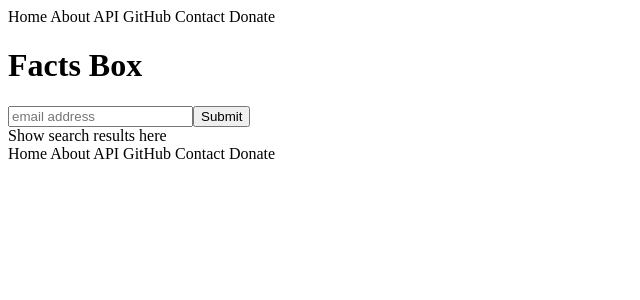
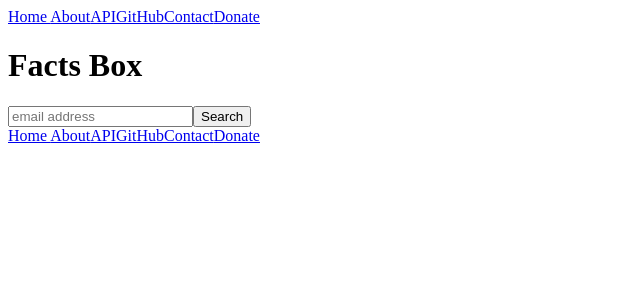
Before and after one commit to dcbentley/unnamed-pwned-app, a React (Create React App) app: page / in a window 1280 px wide. Shown: the top 300 px of the page, without its empty margins (0-640 px from the left). Built offline with nearby package versions, Linux system fonts and the light colour scheme.

Commit message:
api results testing

```diff
--- a/package.json
+++ b/package.json
@@ -8,6 +8,7 @@
     "@testing-library/user-event": "^7.2.1",
     "react": "^16.13.1",
     "react-dom": "^16.13.1",
+    "react-router-dom": "^5.2.0",
     "react-scripts": "3.4.1"
   },
   "scripts": {
--- a/src/App.js
+++ b/src/App.js
@@ -1,12 +1,15 @@
 import React, { Component } from 'react';
+import { BrowserRouter as Router } from 'react-router-dom';
 import './App.css';
 import LandingPage from './LandingPage';
+import SearchBox from './SearchBox';
 
 class App extends Component {
-  constructor () {
-    super ();
+  constructor (props) {
+    super (props);
       this.state = {
         placeHolder: null,
+        email: ['placeholder'],
     }
 }
 // COMMENTED OUT TO PREVENT REACHING API LIMITS DURING BUILD
@@ -25,6 +28,10 @@ class App extends Component {
 //   .then(console.log)
 // }
 
+setAccounts = accountObjects => {
+  this.setState({ accountObjects });
+}
+
 
   render() {
     console.log();
--- a/src/LandingPage.js
+++ b/src/LandingPage.js
@@ -1,8 +1,7 @@
-import React, { Component } from 'react'
-import Navigation from './Navigation'
-import FactsBox from './FactsBox'
-import SearchBox from './SearchBox'
-import SearchResults from './SearchResults'
+import React, { Component } from 'react';
+import Navigation from './Navigation/Navigation';
+import FactsBox from './FactsBox';
+import SearchBox from './SearchBox';
 
 class LandingPage extends Component {
 	render() {
@@ -11,8 +10,6 @@ class LandingPage extends Component {
 				<Navigation />
 				<FactsBox />
 				<SearchBox />
-                <SearchResults />
-
 				<footer>
 					<div className='navFooter'>
 						<Navigation />
--- a/src/Navigation.js
+++ /dev/null
@@ -1,22 +0,0 @@
-import React, { Component } from 'react'
-
-class Navigation extends Component {
-    render() {
-        return (
-            <div>
-                <header>
-                    <nav>
-                    Home
-                    About
-                    API
-                    GitHub
-                    Contact
-                    Donate
-                    </nav>
-                </header>
-            </div>
-        )
-    }
-}
-
-export default Navigation;
--- /dev/null
+++ b/src/Navigation/Navigation.js
@@ -0,0 +1,27 @@
+import React, { Component } from 'react'
+import { BrowserRouter as Router, Link } from 'react-router-dom';
+
+
+class Navigation extends Component {
+    render() {
+        return (
+            <div>
+                <header>
+                    <nav>
+                    <Link to='/'>Home </Link>
+                    <Link to='/Navigation/About'>About</Link>
+                    <Link to='/Navigation/API'>API</Link>
+                    <Link to='/Navigation/GitHub'>GitHub</Link>
+                    <Link to='/Navigation/Contact'>Contact</Link>
+                    <Link to='/Navigation/Donate'>Donate</Link>
+                    </nav>
+                    <main>
+                        <Router exact path='/'/>
+                    </main>
+                </header>
+            </div>
+        )
+    }
+}
+
+export default Navigation;
--- a/src/SearchBox.js
+++ b/src/SearchBox.js
@@ -1,16 +1,61 @@
-import React, { Component } from 'react'
+import React, { Component } from 'react';
 
 class SearchBox extends Component {
+	constructor() {
+		super();
+		this.state = {
+			email: '',
+			domain: [],
+		};
+	}
+
+	handleSubmit = (e) => {
+		e.preventDefault();
+
+		const URL = `https://cors-anywhere.herokuapp.com/https://haveibeenpwned.com/api/v3/breachedaccount/${this.state.email}`;
+		const headers = {
+			'Content-Type': 'application/json',
+			'hibp-api-key': process.env.REACT_APP_UNNAMED_PWNED_APP_API_KEY,
+		};
+		fetch(URL, {
+			method: 'GET',
+			headers: headers,
+		})
+            .then((res) => res.json())
+            .then(res => {
+            console.log(res);
+            this.props.setAccounts(res[0]);
+
+        });
+        //     this.setState({domain: res })
+        // });
+
+        console.log(this.state.email);
+        console.log(this.state.domain);
+        console.log(res => console.log(res));
+
+	};
+
+	handleChange = (e) => {
+        this.setState({ email: e.target.value });
+        console.log(e.target.value)
+	};
 
 	render() {
+		console.log(this.state.email);
 		return (
 			<div>
-                <form>
-                    <input placeholder='email address' type='text' name='email'/>
-                    <input type='submit' value='Submit' text='Search'/>
+				<form onSubmit={this.handleSubmit}>
+					<input
+						placeholder='email address'
+						type='text'
+						value={this.state.email}
+						onChange={this.handleChange}
+					/>
+					<input type='submit' value='Search' />
 				</form>
 			</div>
-        )
+		);
 	}
 }
 
--- a/src/SearchResults.js
+++ /dev/null
@@ -1,14 +0,0 @@
-import React, { Component } from 'react'
-
-class SearchResults extends Component {
-    render() {
-        return (
-            <div>
-                Show search results here
-                {/* Include error handling for no results available */}
-            </div>
-        )
-    }
-}
-
-export default SearchResults;
--- a/src/index.js
+++ b/src/index.js
@@ -1,10 +1,13 @@
 import React from 'react';
 import ReactDOM from 'react-dom';
+import { BrowserRouter as Router } from 'react-router-dom';
 import './index.css';
 import App from './App';
 
 
 ReactDOM.render(
-  <App />,
+  <Router>
+    <App />
+  </Router>,
   document.getElementById('root')
 );
```
Also changed, not shown: src/Navigation/About.js (added), 1 other file (tests, documents, lock files or other folders). Lines whose indentation alone changed are shown as unchanged.
